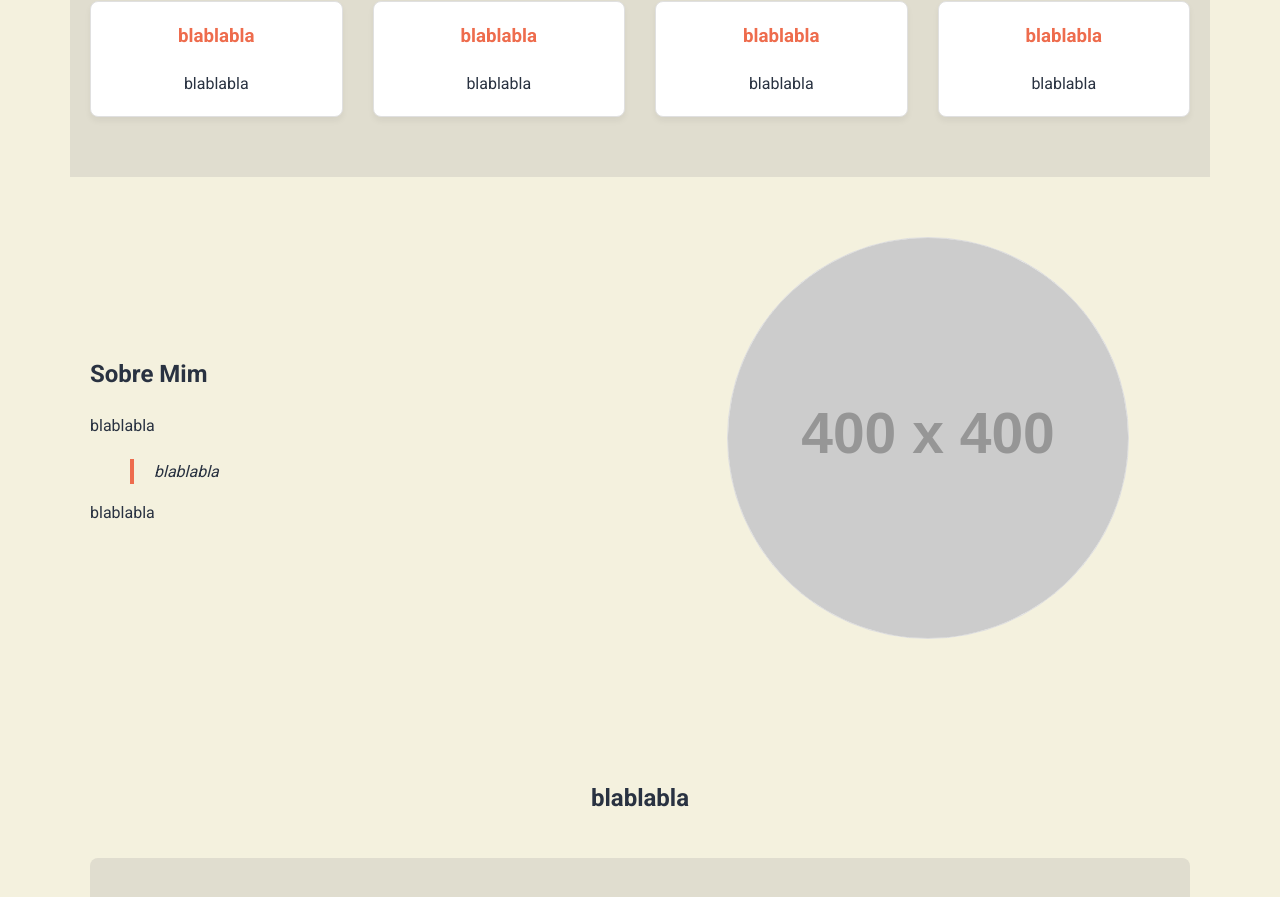
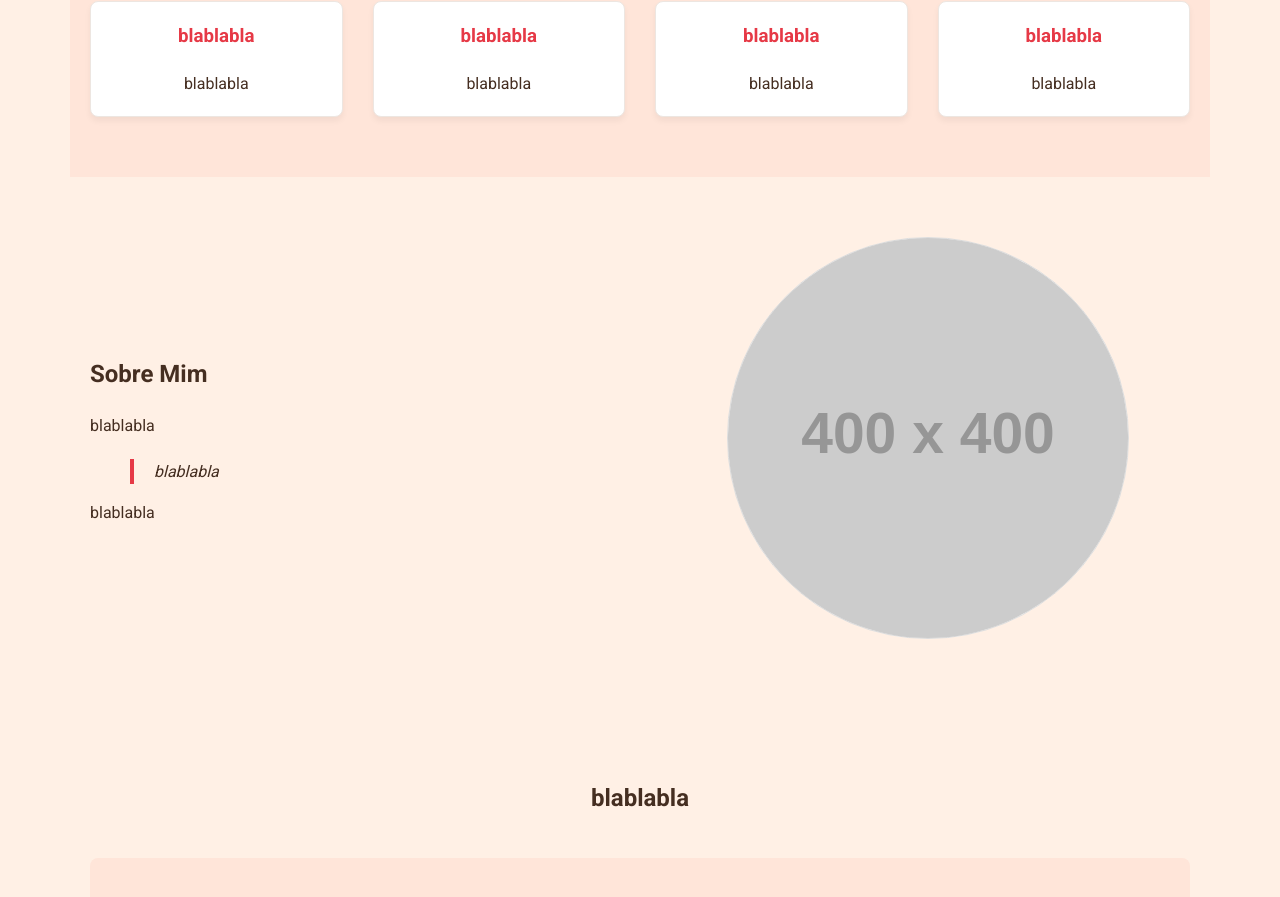
Before and after one commit to ruishalm/sitePessoalModeloi, a React (Vite) app: page / in a window 1280 px wide. Shown: the part 1853-2750 px from the top of the page. Built offline with nearby package versions, Linux system fonts and the light colour scheme.

Commit message:
efeitos de entrada

```diff
--- a/src/App.tsx
+++ b/src/App.tsx
@@ -1,11 +1,15 @@
 import { useState, useEffect } from 'react';
 import Footer from './components/Footer';
 import Header from './components/Header';
+// Importe os componentes de seção
 import Principal from './components/Principal';
 import Consultorio from './components/Consultorio';
 import Servicos from './components/Servicos';
 import Sobre from './components/Sobre';
 import Faq from './components/Faq';
+
+// 1. Importe o hook de animação
+import useScrollAnimation from './hooks/useScrollAnimation';
 
 function App() {
   // Define o tipo para o tema, garantindo que só pode ser 'light' ou 'dark'
@@ -33,15 +37,39 @@ function App() {
     }
   }, []);
 
+  // 2. Crie uma ref e um estado de visibilidade para cada seção que será animada
+  const [principalRef, isPrincipalVisible] = useScrollAnimation<HTMLDivElement>({ threshold: 0.4 });
+  const [consultorioRef, isConsultorioVisible] = useScrollAnimation<HTMLDivElement>({ threshold: 0.2 });
+  const [servicosRef, isServicosVisible] = useScrollAnimation<HTMLDivElement>({ threshold: 0.2 });
+  const [sobreRef, isSobreVisible] = useScrollAnimation<HTMLDivElement>({ threshold: 0.2 });
+  const [faqRef, isFaqVisible] = useScrollAnimation<HTMLDivElement>({ threshold: 0.2 });
+
   return (
     <>
       <Header />
-      <Principal />
+      {/* 3. Aplique a ref e as classes CSS no elemento que você quer animar.
+         Neste caso, estamos envolvendo cada componente de seção em uma `div`
+         para aplicar a animação a todo o bloco. */}
+      <div ref={principalRef} className={`animate-on-scroll fade-in ${isPrincipalVisible ? 'is-visible' : ''}`}>
+        <Principal />
+      </div>
       <main>
-        <Consultorio />
-        <Servicos />
-        <Sobre />
-        <Faq />
+        <div ref={consultorioRef} className={`animate-on-scroll slide-in-up ${isConsultorioVisible ? 'is-visible' : ''}`}>
+          <Consultorio />
+        </div>
+
+        {/* A seção inteira aparece suavemente (fade-in) */}
+        <div ref={servicosRef} className={`animate-on-scroll fade-in ${isServicosVisible ? 'is-visible' : ''}`}>
+          <Servicos />
+        </div>
+
+        <div ref={sobreRef} className={`animate-on-scroll slide-in-right ${isSobreVisible ? 'is-visible' : ''}`}>
+          <Sobre />
+        </div>
+
+        <div ref={faqRef} className={`animate-on-scroll scale-up ${isFaqVisible ? 'is-visible' : ''}`}>
+          <Faq />
+        </div>
       </main>
       <Footer theme={theme} onThemeSwitch={handleThemeSwitch} />
     </>
--- /dev/null
+++ b/src/animations.css
@@ -0,0 +1,45 @@
+/*
+  Este arquivo contém as classes de animação que serão aplicadas aos elementos
+  quando eles se tornarem visíveis na tela.
+*/
+
+/* Classe base para todos os elementos que serão animados na rolagem.
+   Começa invisível e prepara a transição. */
+.animate-on-scroll {
+    opacity: 0;
+    transition: opacity 0.7s ease-out, transform 0.7s cubic-bezier(0.25, 0.1, 0.25, 1);
+}
+
+/* --- Animação: Fade In (Aparecer suavemente) --- */
+.fade-in {
+    /* A opacidade já é 0 pela classe base */
+}
+
+/* --- Animação: Slide In from Bottom (Deslizar de baixo para cima) --- */
+.slide-in-up {
+    transform: translateY(40px);
+}
+
+/* --- Animação: Slide In from Left (Deslizar da esquerda para a direita) --- */
+.slide-in-left {
+    transform: translateX(-40px);
+}
+
+/* --- Animação: Slide In from Right (Deslizar da direita para a esquerda) --- */
+.slide-in-right {
+    transform: translateX(40px);
+}
+
+/* --- Animação: Scale Up (Aumentar de tamanho) --- */
+.scale-up {
+    transform: scale(0.95);
+}
+
+/*
+  Classe de ativação: Quando um elemento animável se torna visível,
+  esta classe é adicionada para movê-lo para seu estado final.
+*/
+.is-visible {
+    opacity: 1;
+    transform: translateY(0) translateX(0) scale(1);
+}
--- a/src/components/Faq.tsx
+++ b/src/components/Faq.tsx
@@ -1,6 +1,7 @@
 import { useState } from 'react';
 import styles from './Faq.module.css';
 import FaqItem from './FaqItem';
+import useScrollAnimation from '../hooks/useScrollAnimation';
 
 // Dados para o FAQ. No futuro, podem vir de uma API.
 const faqData = [
@@ -25,16 +26,29 @@ function Faq() {
     setOpenIndex(openIndex === index ? null : index);
   };
 
+  // Hook de animação para o bloco de contato
+  const [contactRef, isContactVisible] = useScrollAnimation<HTMLDivElement>({ threshold: 0.5 });
+
   return (
     <section className={styles.faqSection}>
       <h2>blablabla</h2>
       <div className={styles.faqContentWrapper}>
         <div className={styles.faqContainer}>
           {faqData.map((item, index) => (
-            <FaqItem key={index} question={item.question} answer={item.answer} isOpen={openIndex === index} onClick={() => handleToggle(index)} />
+            <FaqItem
+              key={index}
+              question={item.question}
+              answer={item.answer}
+              isOpen={openIndex === index}
+              onClick={() => handleToggle(index)}
+              animationDelay={index * 100}
+            />
           ))}
         </div>
-        <div className={styles.faqContact}>
+        <div
+          ref={contactRef}
+          className={`${styles.faqContact} animate-on-scroll slide-in-right ${isContactVisible ? 'is-visible' : ''}`}
+        >
           <h3>blablabla</h3>
           <p>blablabla</p>
           <a href="#/" className={styles.whatsappButton}>
--- a/src/components/FaqItem.tsx
+++ b/src/components/FaqItem.tsx
@@ -1,15 +1,31 @@
 import styles from './FaqItem.module.css';
+import useScrollAnimation from '../hooks/useScrollAnimation';
+import { CSSProperties } from 'react';
 
 interface FaqItemProps {
   question: string;
   answer: string;
   isOpen: boolean;
   onClick: () => void;
+  animationDelay?: number;
 }
 
-function FaqItem({ question, answer, isOpen, onClick }: FaqItemProps) {
+function FaqItem({ question, answer, isOpen, onClick, animationDelay = 0 }: FaqItemProps) {
+  const [itemRef, isItemVisible] = useScrollAnimation<HTMLDivElement>({
+    threshold: 0.2,
+    triggerOnce: true,
+  });
+
+  const itemStyle: CSSProperties = {
+    transitionDelay: `${animationDelay}ms`,
+  };
+
   return (
-    <div className={`${styles.accordionItem} ${isOpen ? styles.isOpen : ''}`}>
+    <div
+      ref={itemRef}
+      className={`${styles.accordionItem} ${isOpen ? styles.isOpen : ''} animate-on-scroll fade-in ${isItemVisible ? 'is-visible' : ''}`}
+      style={itemStyle}
+    >
       <div className={styles.accordionHeader} onClick={onClick}>
         {question}
       </div>
--- a/src/components/ServiceCard.tsx
+++ b/src/components/ServiceCard.tsx
@@ -1,14 +1,30 @@
 
 import styles from './ServiceCard.module.css';
+import useScrollAnimation from '../hooks/useScrollAnimation';
+import { CSSProperties } from 'react';
 
 interface ServiceCardProps {
   title: string;
   description: string;
+  animationDelay?: number;
 }
 
-function ServiceCard({ title, description }: ServiceCardProps) {
+function ServiceCard({ title, description, animationDelay = 0 }: ServiceCardProps) {
+  const [cardRef, isCardVisible] = useScrollAnimation<HTMLElement>({
+    threshold: 0.2,
+    triggerOnce: true,
+  });
+
+  const cardStyle: CSSProperties = {
+    transitionDelay: `${animationDelay}ms`,
+  };
+
   return (
-    <article className={styles.serviceCard}>
+    <article
+      ref={cardRef}
+      className={`${styles.serviceCard} animate-on-scroll slide-in-up ${isCardVisible ? 'is-visible' : ''}`}
+      style={cardStyle}
+    >
       <h3>{title}</h3>
       <p>{description}</p>
     </article>
--- a/src/components/Servicos.tsx
+++ b/src/components/Servicos.tsx
@@ -16,7 +16,12 @@ function Servicos() {
       <p>blablabla</p>
       <div className={styles.servicesGrid}>
         {servicesData.map((service, index) => (
-          <ServiceCard key={index} title={service.title} description={service.description} />
+          <ServiceCard
+            key={index}
+            title={service.title}
+            description={service.description}
+            animationDelay={index * 150}
+          />
         ))}
       </div>
     </section>
--- /dev/null
+++ b/src/hooks/useScrollAnimation.ts
@@ -0,0 +1,52 @@
+import { useState, useEffect, useRef } from 'react';
+
+interface ObserverOptions {
+  /** A porcentagem do elemento que precisa estar visível para disparar a animação (0 a 1) */
+  threshold?: number;
+  /** Margem ao redor do viewport para disparar a animação mais cedo ou mais tarde */
+  rootMargin?: string;
+  /** Se a animação deve disparar apenas uma vez */
+  triggerOnce?: boolean;
+}
+
+/**
+ * Um hook customizado que usa a IntersectionObserver API para detectar quando um elemento entra na tela.
+ * @param options Opções para o IntersectionObserver.
+ * @returns Uma tupla contendo a ref a ser anexada ao elemento e um booleano indicando se está visível.
+ */
+const useScrollAnimation = <T extends HTMLElement>(
+  options: ObserverOptions = {}
+): [React.RefObject<T | null>, boolean] => {
+  const { threshold = 0.1, rootMargin = '0px', triggerOnce = true } = options;
+  const elementRef = useRef<T>(null);
+  const [isVisible, setIsVisible] = useState(false);
+
+  useEffect(() => {
+    const observer = new IntersectionObserver(
+      ([entry]) => {
+        if (entry.isIntersecting) {
+          setIsVisible(true);
+          if (triggerOnce && elementRef.current) {
+            observer.unobserve(elementRef.current);
+          }
+        }
+      },
+      { threshold, rootMargin }
+    );
+
+    const currentElement = elementRef.current;
+    if (currentElement) {
+      observer.observe(currentElement);
+    }
+
+    return () => {
+      if (currentElement) {
+        observer.unobserve(currentElement);
+      }
+    };
+  }, [threshold, rootMargin, triggerOnce]);
+
+  return [elementRef, isVisible];
+};
+
+export default useScrollAnimation;
--- a/src/index.css
+++ b/src/index.css
@@ -1,18 +1,21 @@
 /* --- FONTES E ESTILOS GLOBAIS --- */
+@import './animations.css';
 
 @import url('https://fonts.googleapis.com/css2?family=Roboto:wght@400;500;700&display=swap');
 
 :root {
-    --cor-azul-escuro: #3D5A80;
-    --cor-azul-claro: #98C1D9;
-    --cor-bege-fundo: #F4F1DE;
-    --cor-bege-secao: #E0DDCF;
-    --cor-destaque: #EE6C4D;
-    --cor-texto-escuro: #293241;
-    --cor-texto-claro: #F4F1DE;
+    /* Tema Claro: Tons quentes de laranja e pêssego para o fundo */
+    --cor-azul-escuro: #af2b2b;      /* Marrom escuro para header/footer */
+    --cor-azul-claro: #F4A261;       /* Laranja para detalhes secundários */
+    --cor-bege-fundo: #FFF0E5;       /* Fundo pêssego bem claro */
+    --cor-bege-secao: #FFE5D9;       /* Fundo de seção um pouco mais escuro */
+    --cor-destaque: #E63946;         /* Vermelho forte para destaque */
+    --cor-texto-escuro: #452E21;     /* Texto em marrom bem escuro para contraste */
+    --cor-texto-claro: #FFF0E5;      /* Cor de texto para fundos escuros */
     --cor-card-fundo: #FFFFFF;
-    --cor-card-fundo-ativo: #f9f9f9;
-    --cor-card-borda: #e0e0e0;
+    --cor-card-fundo-ativo: #FFFBF8;
+    --cor-card-borda: #EDE6E1;
+    --cor-header-fundo: rgba(255, 240, 229, 0.85); /* Fundo do header com base no fundo da página */
 }
 
 body {
@@ -28,7 +31,9 @@ h1, h2, h3 {
     font-weight: 700;
 }
 
-main > section {
+/* Alterado de 'main > section' para 'main section' para ser compatível
+   com os wrappers de animação que adicionamos no App.tsx */
+main section {
     max-width: 1100px;
     margin-left: auto;
     margin-right: auto;
@@ -38,13 +43,18 @@ main > section {
 
 /* --- DARK THEME --- */
 body.dark-theme {
-    --cor-bege-fundo: #293241;
-    --cor-bege-secao: #3D5A80;
-    --cor-texto-escuro: #F4F1DE;
-    --cor-texto-claro: #293241;
-    --cor-card-fundo: #4a6180;
-    --cor-card-fundo-ativo: #556b8b;
-    --cor-card-borda: #556b8b;
+    /* Tema Escuro: Tons de vinho e roxo escuro */
+    --cor-azul-escuro: #4A2A3C;      /* Vinho escuro para header/footer */
+    --cor-azul-claro: #8D5A78;       /* Vinho claro para detalhes secundários */
+    --cor-bege-fundo: #2B1D25;       /* Fundo roxo bem escuro */
+    --cor-bege-secao: #4A2A3C;       /* Fundo de seção vinho escuro */
+    --cor-destaque: #C71F66;         /* Magenta/vinho vibrante para destaque */
+    --cor-texto-escuro: #F5EBE0;     /* Texto em tom creme para contraste */
+    --cor-texto-claro: #2B1D25;      /* Cor de texto para fundos claros */
+    --cor-card-fundo: #5E4B59;
+    --cor-card-fundo-ativo: #6D5A68;
+    --cor-card-borda: #6D5A68;
+    --cor-header-fundo: rgba(43, 29, 37, 0.85); /* Fundo do header com base no fundo da página */
 }
 
 /* --- RESPONSIVIDADE --- */
```
